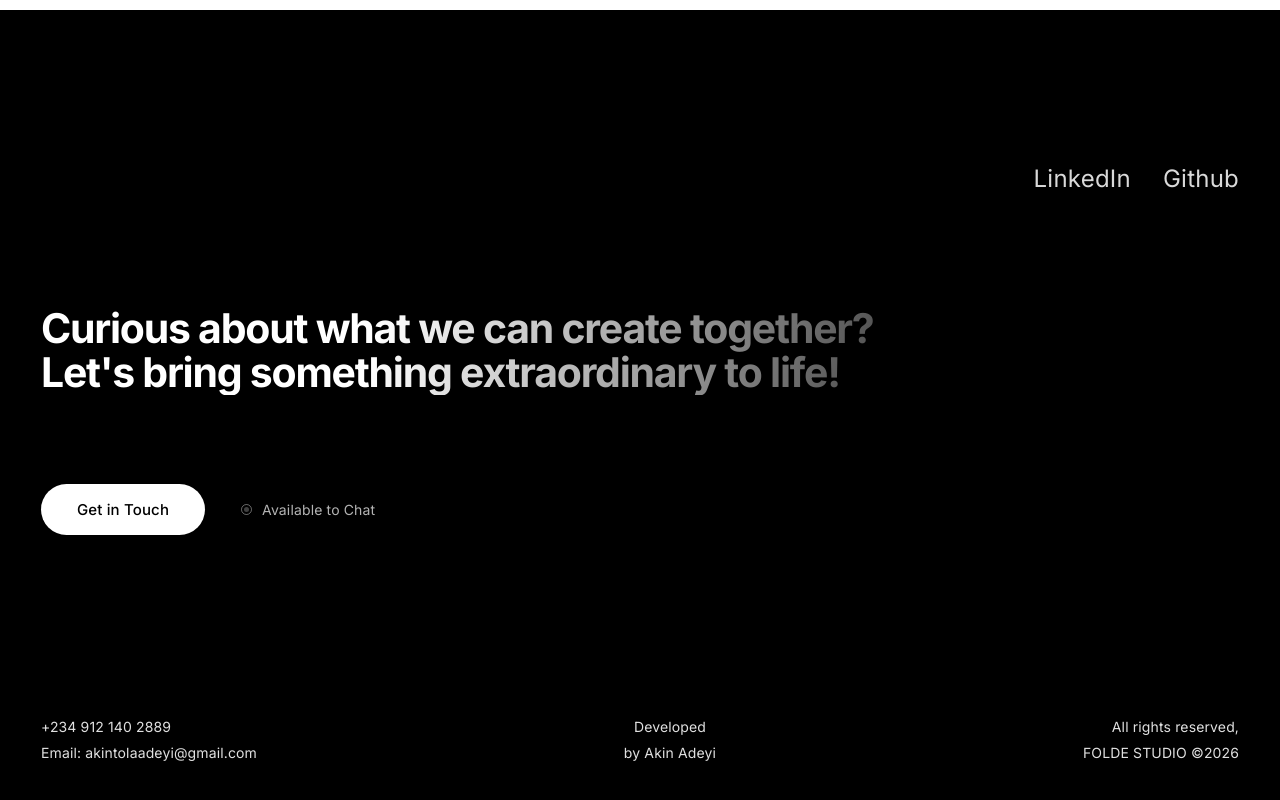
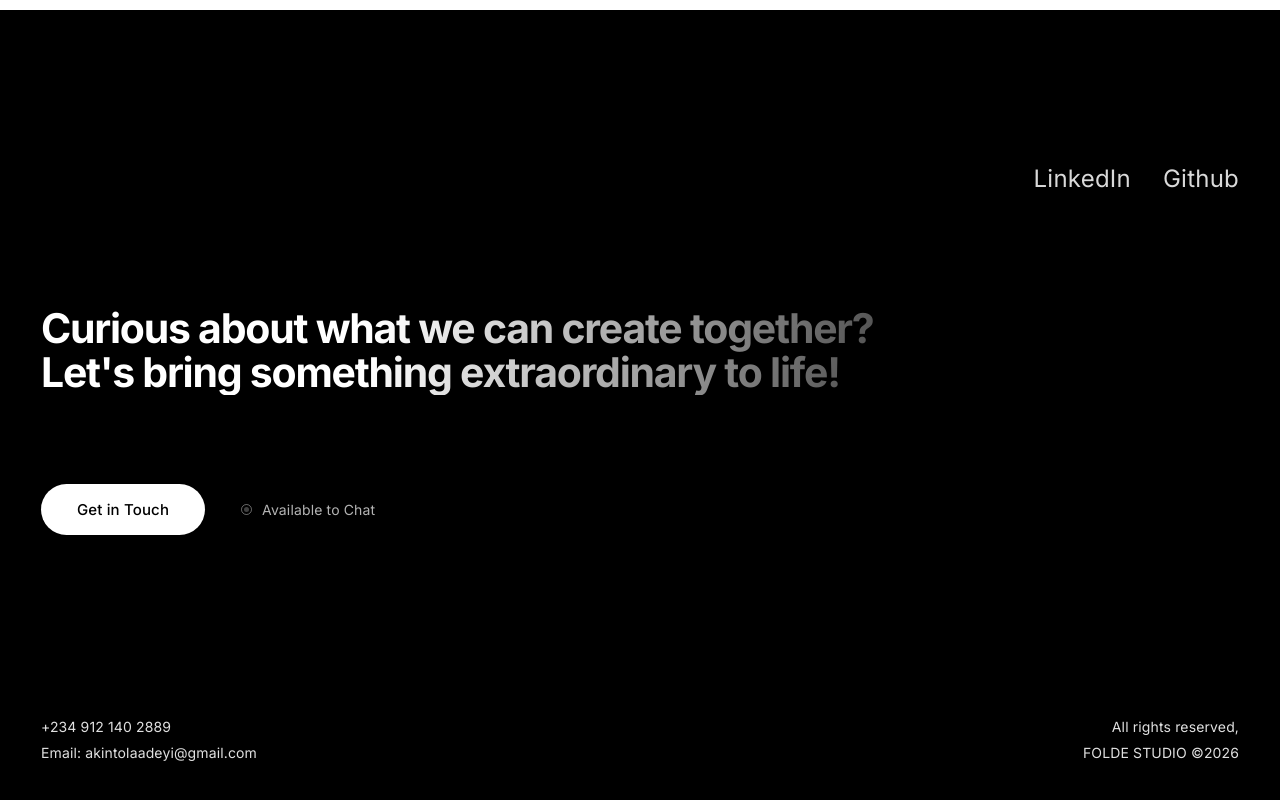
Before and after one commit to akintolaadeyi-gif/my_portfolio, a website: page index.html in a window 1280 px wide. Shown: the part 2398-3198 px from the top of the page. Drawn offline with Linux system fonts and the light colour scheme.

Commit message:
Update index.html

```diff
--- a/index.html
+++ b/index.html
@@ -141,8 +141,7 @@
         <p>Email: akintolaadeyi@gmail.com</p>
       </div>
       <div class="footer-col footer-col--mid">
-        <p>Developed</p>
-        <p>by Akin Adeyi</p>
+
       </div>
       <div class="footer-col footer-col--end">
         <p>All rights reserved,</p>
```
